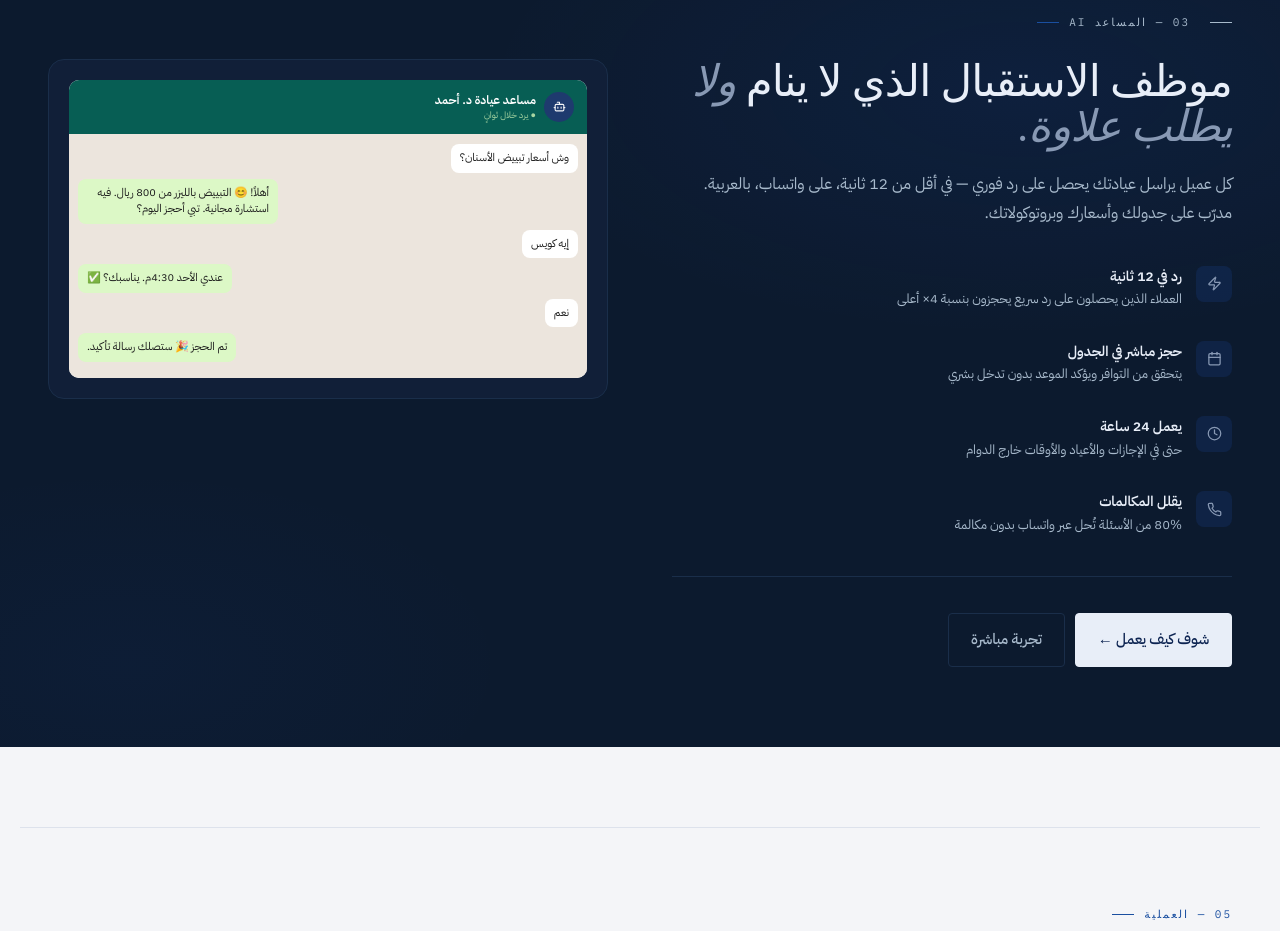
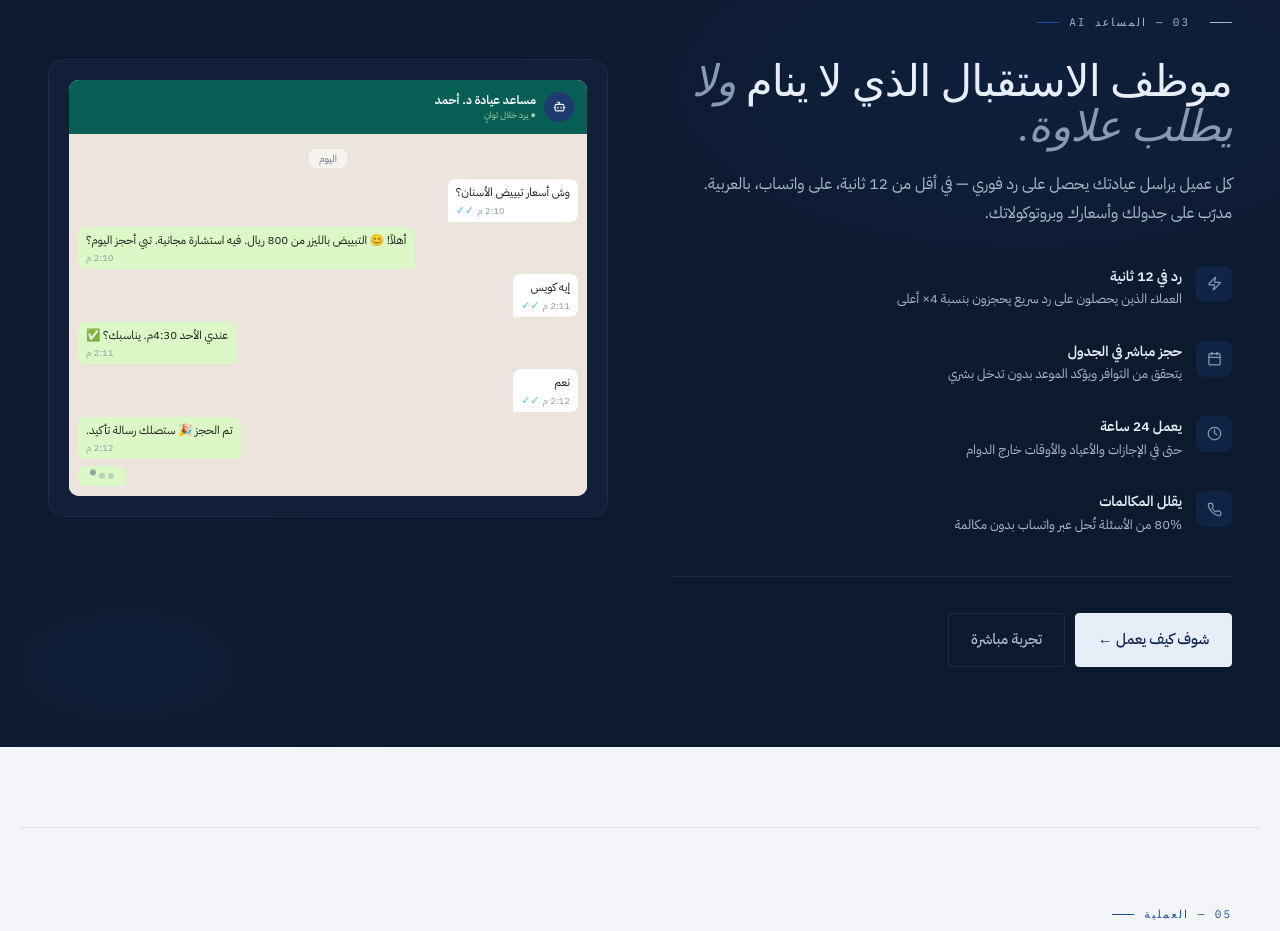
Before and after one commit to alpha-Jasem/WEBSITE-MADAR, a React (Vite) app: page / in a window 1280 px wide. Shown: the part 2180-3111 px from the top of the page. Built offline with nearby package versions, Linux system fonts and the light colour scheme; no server answers; a web font is replaced by a local one.

Commit message:
feat: AI section chat — timestamps, delivery ticks, typing indicator

```diff
--- a/src/pages/HomePage.tsx
+++ b/src/pages/HomePage.tsx
@@ -727,21 +727,37 @@ const AiSection = () => (
                   <div style={{ color: '#A8D5A2', fontSize: 9 }}>● يرد خلال ثوانٍ</div>
                 </div>
               </div>
-              <div style={{ background: '#ECE5DD', padding: '10px 9px 16px', display: 'flex', flexDirection: 'column', gap: 6 }}>
+              <div style={{ background: '#ECE5DD', padding: '10px 9px 10px', display: 'flex', flexDirection: 'column', gap: 5 }}>
+                {/* Date header */}
+                <div style={{ textAlign: 'center', marginBottom: 4 }}>
+                  <span style={{ background: 'rgba(255,255,255,0.55)', borderRadius: 6, padding: '2px 10px', fontSize: 10, color: '#6B7280', fontFamily: '"IBM Plex Sans Arabic", sans-serif' }}>اليوم</span>
+                </div>
                 {[
-                  { from: 'user', text: 'وش أسعار تبييض الأسنان؟' },
-                  { from: 'ai',   text: 'أهلاً! 😊 التبييض بالليزر من 800 ريال. فيه استشارة مجانية. تبي أحجز اليوم؟' },
-                  { from: 'user', text: 'إيه كويس' },
-                  { from: 'ai',   text: 'عندي الأحد 4:30م. يناسبك؟ ✅' },
-                  { from: 'user', text: 'نعم' },
-                  { from: 'ai',   text: 'تم الحجز 🎉 ستصلك رسالة تأكيد.' },
+                  { from: 'user', text: 'وش أسعار تبييض الأسنان؟',                                          time: '2:10 م' },
+                  { from: 'ai',   text: 'أهلاً! 😊 التبييض بالليزر من 800 ريال. فيه استشارة مجانية. تبي أحجز اليوم؟', time: '2:10 م' },
+                  { from: 'user', text: 'إيه كويس',                                                          time: '2:11 م' },
+                  { from: 'ai',   text: 'عندي الأحد 4:30م. يناسبك؟ ✅',                                     time: '2:11 م' },
+                  { from: 'user', text: 'نعم',                                                               time: '2:12 م' },
+                  { from: 'ai',   text: 'تم الحجز 🎉 ستصلك رسالة تأكيد.',                                   time: '2:12 م' },
                 ].map((m, i) => (
                   <div key={i} style={{ display: 'flex', justifyContent: m.from === 'user' ? 'flex-start' : 'flex-end' }}>
-                    <div style={{ background: m.from === 'user' ? '#fff' : '#DCF8C6', padding: '6px 9px', borderRadius: 8, maxWidth: 200, fontSize: 11, fontFamily: '"IBM Plex Sans Arabic", sans-serif', color: '#1a1a1a', lineHeight: 1.5 }}>
-                      {m.text}
+                    <div style={{ background: m.from === 'user' ? '#fff' : '#DCF8C6', padding: '5px 8px 4px', borderRadius: m.from === 'user' ? '8px 8px 8px 2px' : '8px 8px 2px 8px', maxWidth: '75%', fontSize: 11.5, fontFamily: '"IBM Plex Sans Arabic", sans-serif', color: '#1a1a1a', lineHeight: 1.5 }}>
+                      <div>{m.text}</div>
+                      <div style={{ display: 'flex', alignItems: 'center', justifyContent: 'flex-end', gap: 3, marginTop: 2 }}>
+                        <span style={{ fontSize: 9.5, color: '#8B9EA8' }}>{m.time}</span>
+                        {m.from === 'user' && <span style={{ fontSize: 11, color: '#53BDEB', lineHeight: 1 }}>✓✓</span>}
+                      </div>
                     </div>
                   </div>
                 ))}
+                {/* Typing indicator */}
+                <div style={{ display: 'flex', justifyContent: 'flex-end', marginTop: 2 }}>
+                  <div style={{ background: '#DCF8C6', padding: '7px 12px', borderRadius: '8px 8px 2px 8px', display: 'flex', gap: 3, alignItems: 'center' }}>
+                    <span style={{ width: 6, height: 6, borderRadius: '50%', background: '#8B9EA8', display: 'inline-block', animation: 'typing 1.2s ease infinite' }} />
+                    <span style={{ width: 6, height: 6, borderRadius: '50%', background: '#8B9EA8', display: 'inline-block', animation: 'typing 1.2s ease 0.2s infinite' }} />
+                    <span style={{ width: 6, height: 6, borderRadius: '50%', background: '#8B9EA8', display: 'inline-block', animation: 'typing 1.2s ease 0.4s infinite' }} />
+                  </div>
+                </div>
               </div>
             </div>
           </div>
```
